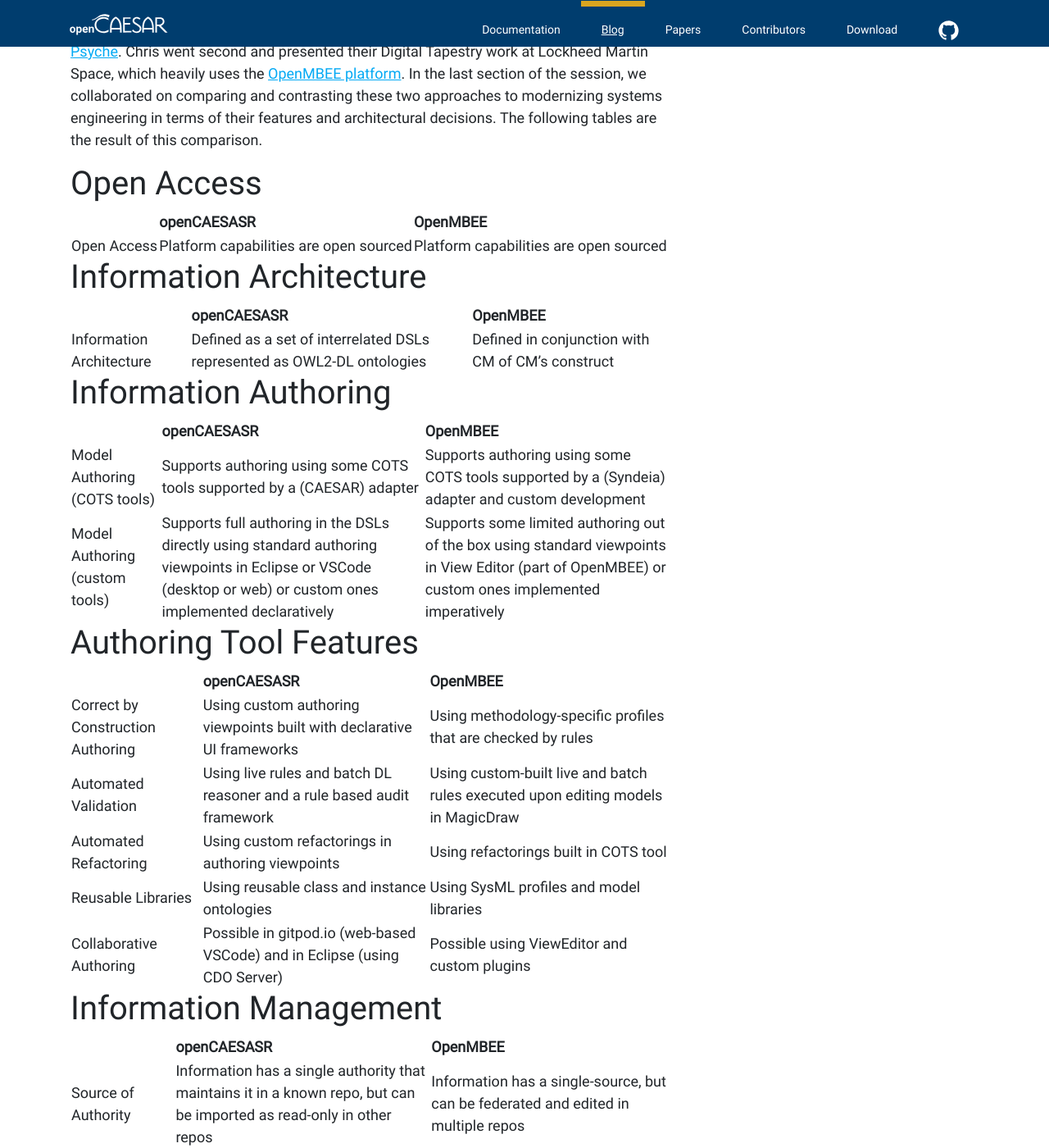
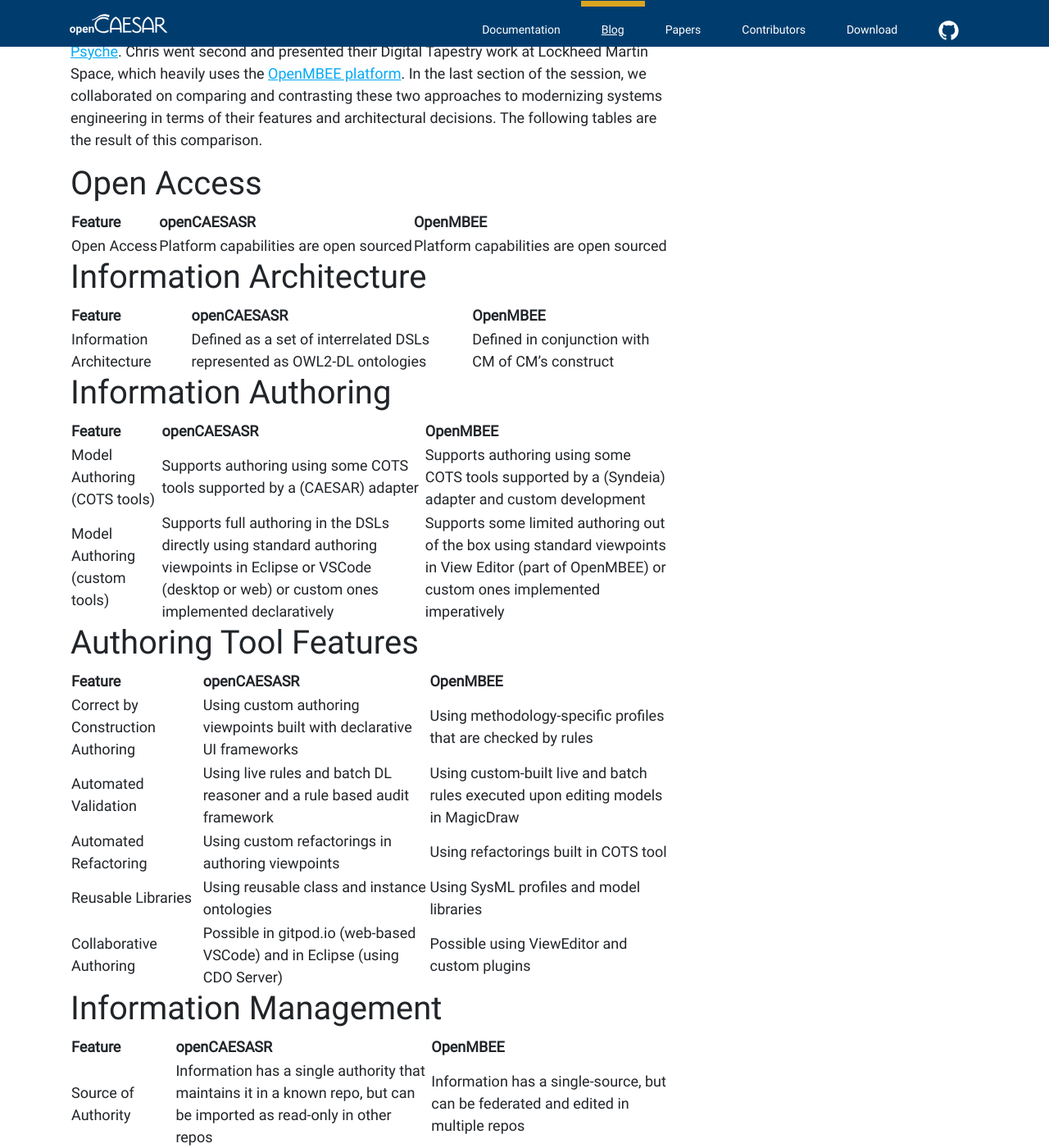
Before and after one commit to opencaesar/opencaesar.github.io, a Jekyll site: the page built from _posts/2020-11-18-Comparing-openCAESAR-and-OpenMBEE.md, in a window 1280 px wide and 1400 px high, scrolled down 1254 px. Shown: the whole window at 82% size. Built offline with Jekyll 4.4.1, drawn with Linux system fonts in a browser that asks for light colours; nearby versions of some CDN libraries.

Commit message:
Update 2020-11-18-Comparing-openCAESAR-and-OpenMBEE.md

```diff
--- a/_posts/2020-11-18-Comparing-openCAESAR-and-OpenMBEE.md
+++ b/_posts/2020-11-18-Comparing-openCAESAR-and-OpenMBEE.md
@@ -19,27 +19,27 @@
 
 # Open Access
 
-|             | openCAESASR   | OpenMBEE |
-| ----------- | ------------- | ------------- |
+| Feature | openCAESASR | OpenMBEE |
+|-------------|--------------|-------------|
 | Open Access | Platform capabilities are open sourced  | Platform capabilities are open sourced |
 
 # Information Architecture
 
-|                          | openCAESASR   | OpenMBEE |
-| -------------------------| ------------- | ------------- |
+| Feature | openCAESASR | OpenMBEE |
+|-------------|--------------|-------------|
 | Information Architecture | Defined as a set of interrelated DSLs represented as OWL2-DL ontologies | Defined in conjunction with CM of CM’s construct |
 
 # Information Authoring
 
-|                              | openCAESASR   | OpenMBEE |
-| ---------------------------- | ------------- | ------------- |
+| Feature | openCAESASR | OpenMBEE |
+|-------------|--------------|-------------|
 | Model Authoring (COTS tools) | Supports authoring using some COTS tools supported by a (CAESAR) adapter | Supports authoring using some COTS tools supported by a (Syndeia) adapter and custom development
 | Model Authoring (custom tools) | Supports full authoring in the DSLs directly using standard authoring viewpoints in Eclipse or VSCode (desktop or web) or custom ones implemented declaratively | Supports some limited authoring out of the box using standard viewpoints in View Editor (part of OpenMBEE) or custom ones implemented imperatively |
 
 # Authoring Tool Features
 
-|                                   | openCAESASR   | OpenMBEE |
-| ----------------------------------| ------------- | ------------- |
+| Feature | openCAESASR | OpenMBEE |
+|-------------|--------------|-------------|
 | Correct by Construction Authoring | Using custom authoring viewpoints built with declarative UI frameworks | Using methodology-specific profiles that are checked by rules |
 | Automated Validation | Using live rules and batch DL reasoner and a rule based audit framework | Using custom-built live and batch rules executed upon editing models in MagicDraw |
 | Automated Refactoring | Using custom refactorings in authoring viewpoints | Using refactorings built in COTS tool |
@@ -48,8 +48,8 @@
 
 # Information Management
 
-|                                   | openCAESASR   | OpenMBEE |
-| ----------------------------------| ------------- | ------------- |
+| Feature | openCAESASR | OpenMBEE |
+|-------------|--------------|-------------|
 Source of Authority | Information has a single authority that maintains it in a known repo, but can be imported as read-only in other repos | Information has a single-source, but can be federated and edited in multiple repos |
 | Configuration Management | Models are configuration managed by their native authoring tools, and (in the normalized DSL format) in Git repositories with support for branches, pull requests, etc. | Models are configuration managed using their native authoring tools CM capabilities |
 | Change Management | Models changes are (normalized and) pushed to a git branch, where they get analyzed by a CI/CD pipeline and the results are made available to peer reviewers | Models changes are made, analyzed, and reviewed in design environments, with extension for local and/or global CI/CD |
@@ -58,8 +58,8 @@
 
 # Information Federation
 
-|                                   | openCAESASR   | OpenMBEE |
-| ----------------------------------| ------------- | ------------- |
+| Feature | openCAESASR | OpenMBEE |
+|-------------|--------------|-------------|
 | Model Federation | Models are federated in repositories managed by different authoring tools | Models are federated in repositories managed by different authoring tools |
 | Model Cross Links | Models cross links are created between the ontological representations and stored in separate ontological (integration) models | Model cross links are created using Syndeia and stored in the Syndeia link database |
 | Model Integration | Models are normalized to common DSLs first, then their explicit or implicit cross links are used to analyze them continuously | Model have their native repositories directly linked using Syndeia links, which are used to analyze their consistency on demand. |
@@ -67,8 +67,8 @@
 
 # Information Analysis
 
-|                                   | openCAESASR   | OpenMBEE |
-| ----------------------------------| ------------- | ------------- |
+| Feature | openCAESASR | OpenMBEE |
+|-------------|--------------|-------------|
 | Model Analysis | Models analysis using a variety of analysis tools (including a logical reasoner) is orchestrated by a CI pipeline | Model analysis is run “locally” on various tools as part of domain process |
 | Model Reporting | Various reporting tools are used to create reporting viewpoints (docs, diagrams, etc.) | Various reporting tools are used to create reporting viewpoints (docs, diagrams, etc.) |
 | Report Accessibility | Historical reports are archived and organized in a (central) dashboard that allows searching and viewing all report versions by various stakeholders | Reports are generated from model on demand and archived |
```
